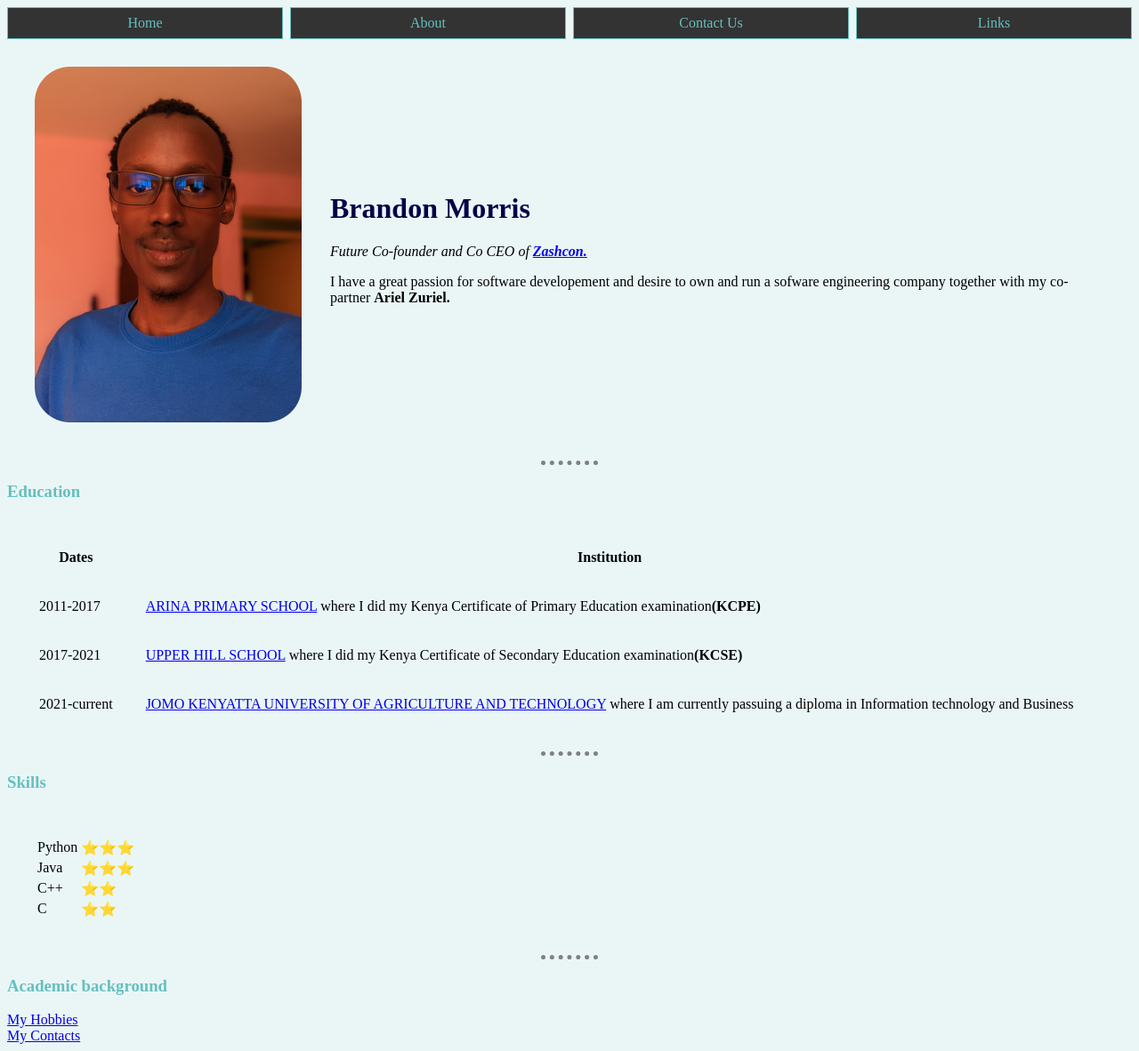
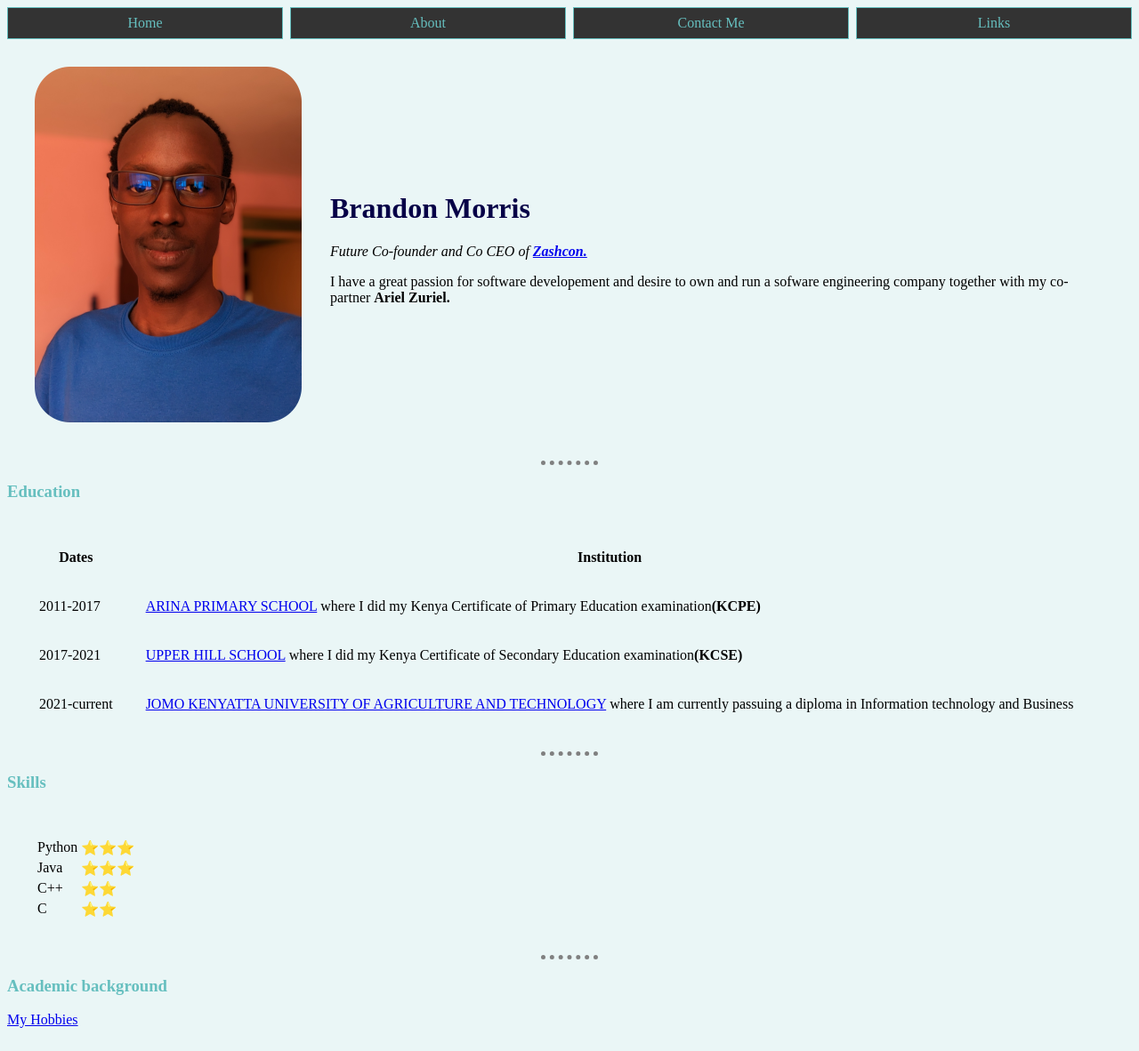
Before and after one commit to Brandon-Morision/Cv, a plain HTML site: page index.html in a window 1280 px wide. Shown: the whole page at 89% size. Drawn offline with Linux system fonts and the light colour scheme.

Commit message:
Update index.html

```diff
--- a/index.html
+++ b/index.html
@@ -12,7 +12,7 @@
   <nav>
     <a class="head" href="index.html">Home</a>
     <a class="head" href="Hobbies.html">About</a>
-    <a class="head" href="MyContacts.html">Contact Us</a>
+    <a class="head" href="My contacts.html">Contact Me</a>
     <a class="head" href="#">Links</a>
   </nav>
 
@@ -91,7 +91,6 @@
   <hr>
   <h3>Academic background</h3>
   <a href="Hobbies.html">My Hobbies</a><br>
-  <a href="MyContacts.html">My Contacts</a>
 </body>
 
 </html>
```
